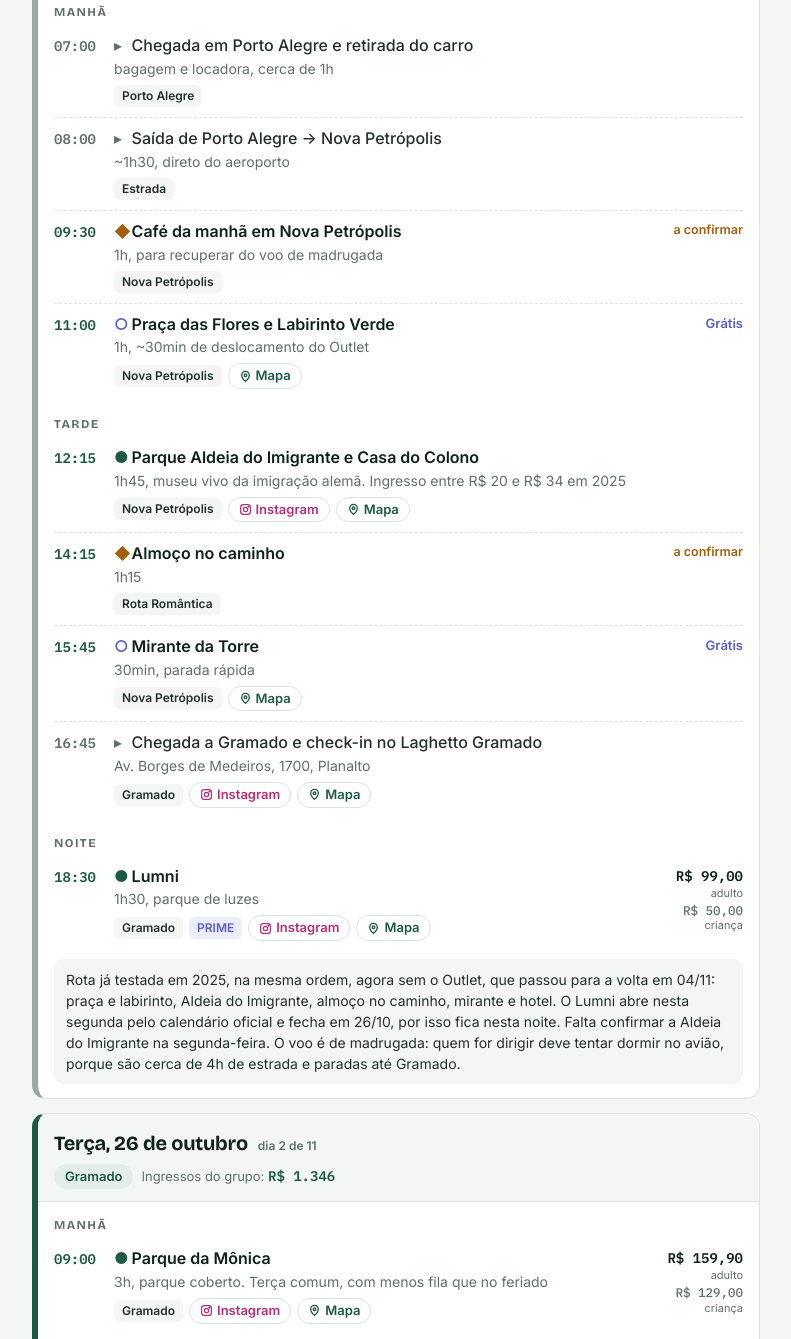
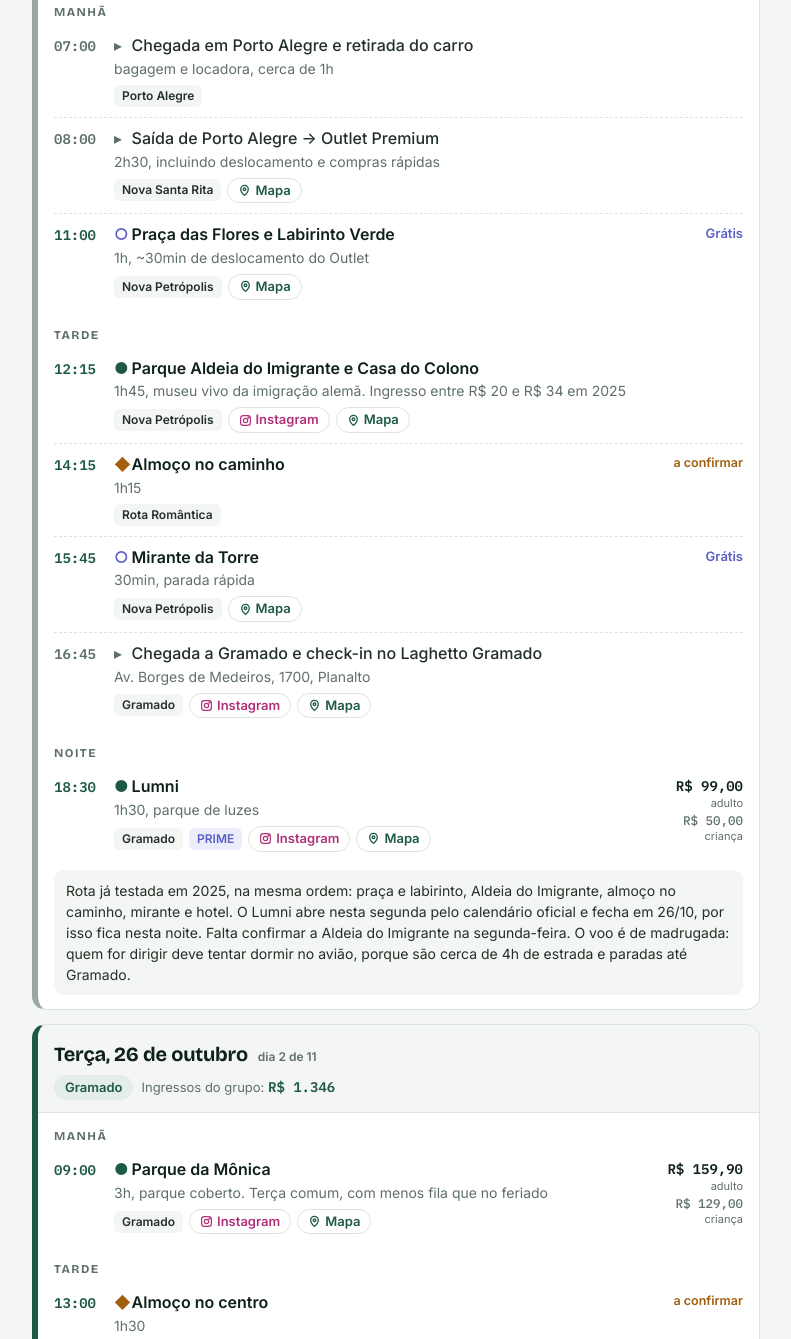
Before and after one commit to edipoalex/gramado, a plain HTML site: page index.html in a window 1280 px wide. Shown: the part 560-1899 px from the top of the page, without its empty margins (244-1035 px from the left). Drawn offline with nearby package versions, Linux system fonts and the light colour scheme.

Commit message:
Devolve o Outlet para 25/10
Compras na ida evitam encaixar sacolas nas malas já fechadas da volta.
A tarde de 04/11 volta a ficar livre em Porto Alegre.

Co-Authored-By: Claude Opus 5.5 <noreply@anthropic.com>

```diff
--- a/index.html
+++ b/index.html
@@ -528,14 +528,13 @@ const ATRACOES = [
 
 const DIAS = [
   {"data": "2027-10-25", "cor": "estrada", "base": "Estrada + Gramado",
-   nota:"Rota já testada em 2025, na mesma ordem, agora sem o Outlet, que passou para a volta em 04/11: praça e labirinto, Aldeia do Imigrante, almoço no caminho, mirante e hotel. O Lumni abre nesta segunda pelo calendário oficial e fecha em 26/10, por isso fica nesta noite. Falta confirmar a Aldeia do Imigrante na segunda-feira. O voo é de madrugada: quem for dirigir deve tentar dormir no avião, porque são cerca de 4h de estrada e paradas até Gramado.",
+   nota:"Rota já testada em 2025, na mesma ordem: praça e labirinto, Aldeia do Imigrante, almoço no caminho, mirante e hotel. O Lumni abre nesta segunda pelo calendário oficial e fecha em 26/10, por isso fica nesta noite. Falta confirmar a Aldeia do Imigrante na segunda-feira. O voo é de madrugada: quem for dirigir deve tentar dormir no avião, porque são cerca de 4h de estrada e paradas até Gramado.",
    blocos:[
     {t:"Madrugada", itens:[
      {"h": "02:30", "tipo": "voo", "nome": "Voo Recife → Porto Alegre", "local": "Azul", "info": "REC 02:30 → POA 07:00"}]},
     {t:"Manhã", itens:[
      {"h": "07:00", "tipo": "drive", "nome": "Chegada em Porto Alegre e retirada do carro", "local": "Porto Alegre", "info": "bagagem e locadora, cerca de 1h"},
-     {"h": "08:00", "tipo": "drive", "nome": "Saída de Porto Alegre → Nova Petrópolis", "local": "Estrada", "info": "~1h30, direto do aeroporto"},
-     {"h": "09:30", "tipo": "meal", "nome": "Café da manhã em Nova Petrópolis", "local": "Nova Petrópolis", "info": "1h, para recuperar do voo de madrugada", "confirmar": true},
+     {"h": "08:00", "tipo": "drive", "nome": "Saída de Porto Alegre → Outlet Premium", "local": "Nova Santa Rita", "info": "2h30, incluindo deslocamento e compras rápidas", "mapa": "Outlet Premium Porto Alegre Nova Santa Rita"},
      {"h": "11:00", "tipo": "gratis", "nome": "Praça das Flores e Labirinto Verde", "local": "Nova Petrópolis", "info": "1h, ~30min de deslocamento do Outlet", "mapa": "Labirinto Verde Nova Petrópolis"}]},
     {t:"Tarde", itens:[
      {"h": "12:15", "tipo": "att", "nome": "Parque Aldeia do Imigrante e Casa do Colono", "local": "Nova Petrópolis", "info": "1h45, museu vivo da imigração alemã. Ingresso entre R$ 20 e R$ 34 em 2025", "mapa": "Parque Aldeia do Imigrante Nova Petrópolis", "ig": "parquealdeiadoimigrante"},
@@ -637,14 +636,14 @@ const DIAS = [
     {t:"Noite", itens:[
      {"h": "19:30", "tipo": "meal", "nome": "Chalezinho", "local": "Gramado", "info": "1h30, rodízio de fondue suíço", "confirmar": true, "mapa": "Chalezinho Gramado", "ig": "chalezinhogramado"}]}]},
   {"data": "2027-11-04", "cor": "estrada", "base": "Estrada",
-   nota:"Mesma estratégia da volta de 2025: parada para almoçar no caminho em vez de comer no aeroporto. O Outlet ficou para a volta: com o voo só às 22:30, dá para comprar sem pressa e devolver o carro às 20h. A chegada em Recife é às 02:30 de sexta, 05/11.",
+   nota:"Mesma estratégia da volta de 2025: parada para almoçar no caminho em vez de comer no aeroporto. Com o voo às 22:30, sobram cerca de 4h em Porto Alegre à tarde. Dá para sair de Gramado mais tarde ou encaixar um passeio na capital. A chegada em Recife é às 02:30 de sexta, 05/11.",
    blocos:[
     {t:"Manhã", itens:[
      {"h": "09:00", "tipo": "drive", "nome": "Check-out até 12h e saída de Gramado", "local": "", "info": "Gramado"}]},
     {t:"Tarde", itens:[
      {"h": "11:30", "tipo": "meal", "nome": "Almoço em Nova Petrópolis", "local": "Nova Petrópolis", "info": "1h30, colonial", "confirmar": true},
-     {"h": "13:30", "tipo": "drive", "nome": "Estrada até o Outlet Premium", "local": "Estrada", "info": "~2h, já perto do aeroporto"},
-     {"h": "15:30", "tipo": "att", "nome": "Outlet Premium Porto Alegre", "local": "Nova Santa Rita", "info": "até ~19h30, compras sem pressa. Fica a cerca de 30 min do aeroporto", "mapa": "Outlet Premium Porto Alegre Nova Santa Rita"}]},
+     {"h": "13:30", "tipo": "drive", "nome": "Estrada até POA", "local": "Estrada", "info": "~2h30, chegada por volta das 16h"},
+     {"h": "16:00", "tipo": "livre", "nome": "Livre em Porto Alegre", "local": "Porto Alegre", "info": "cerca de 4h antes de devolver o carro"}]},
     {t:"Noite", itens:[
      {"h": "20:00", "tipo": "drive", "nome": "Devolução do carro e check-in no aeroporto", "local": "Porto Alegre", "info": "2h30 antes do voo"},
      {"h": "22:30", "tipo": "voo", "nome": "Voo Porto Alegre → Recife", "local": "Azul", "info": "POA 22:30 → REC 02:30 de 05/11"}]}]}
```
